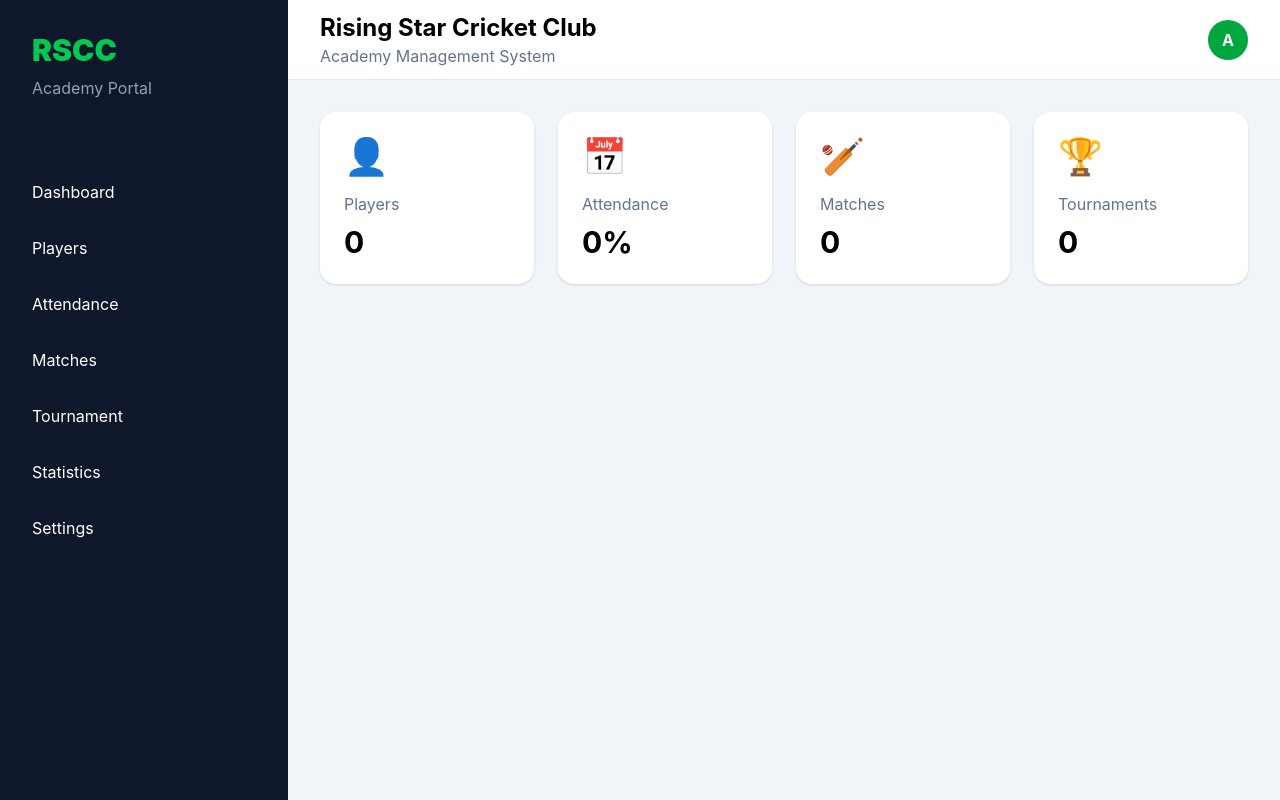
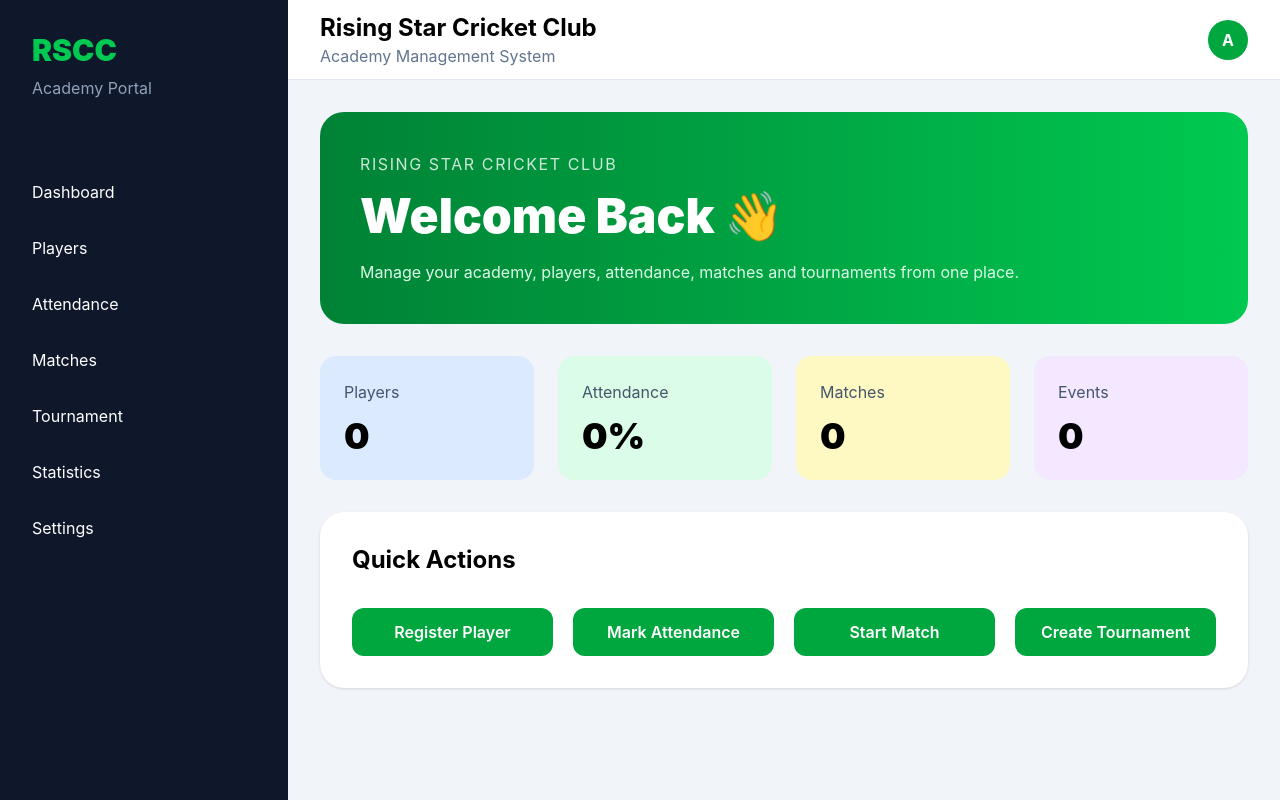
Before and after one commit to apexalphaa/rscc-app, a React (Vite) app in the folder apps/frontend/: page /dashboard in a window 1280 px wide. Built offline with nearby package versions, Linux system fonts and the light colour scheme.

Commit message:
Update Dashboard.jsx

```diff
--- a/apps/frontend/src/pages/Dashboard.jsx
+++ b/apps/frontend/src/pages/Dashboard.jsx
@@ -1,19 +1,20 @@
 import DashboardLayout from "../layouts/DashboardLayout";
-import StatCard from "../components/StatCard";
+
+import DashboardWelcome from "../components/DashboardWelcome";
+import DashboardSummary from "../components/DashboardSummary";
+import QuickActions from "../components/QuickActions";
 
 export default function Dashboard() {
   return (
     <DashboardLayout>
 
-      <div className="grid md:grid-cols-2 xl:grid-cols-4 gap-6">
+      <div className="space-y-8">
 
-        <StatCard title="Players" value="0" icon="👤" />
+        <DashboardWelcome />
 
-        <StatCard title="Attendance" value="0%" icon="📅" />
+        <DashboardSummary />
 
-        <StatCard title="Matches" value="0" icon="🏏" />
-
-        <StatCard title="Tournaments" value="0" icon="🏆" />
+        <QuickActions />
 
       </div>
 
```
